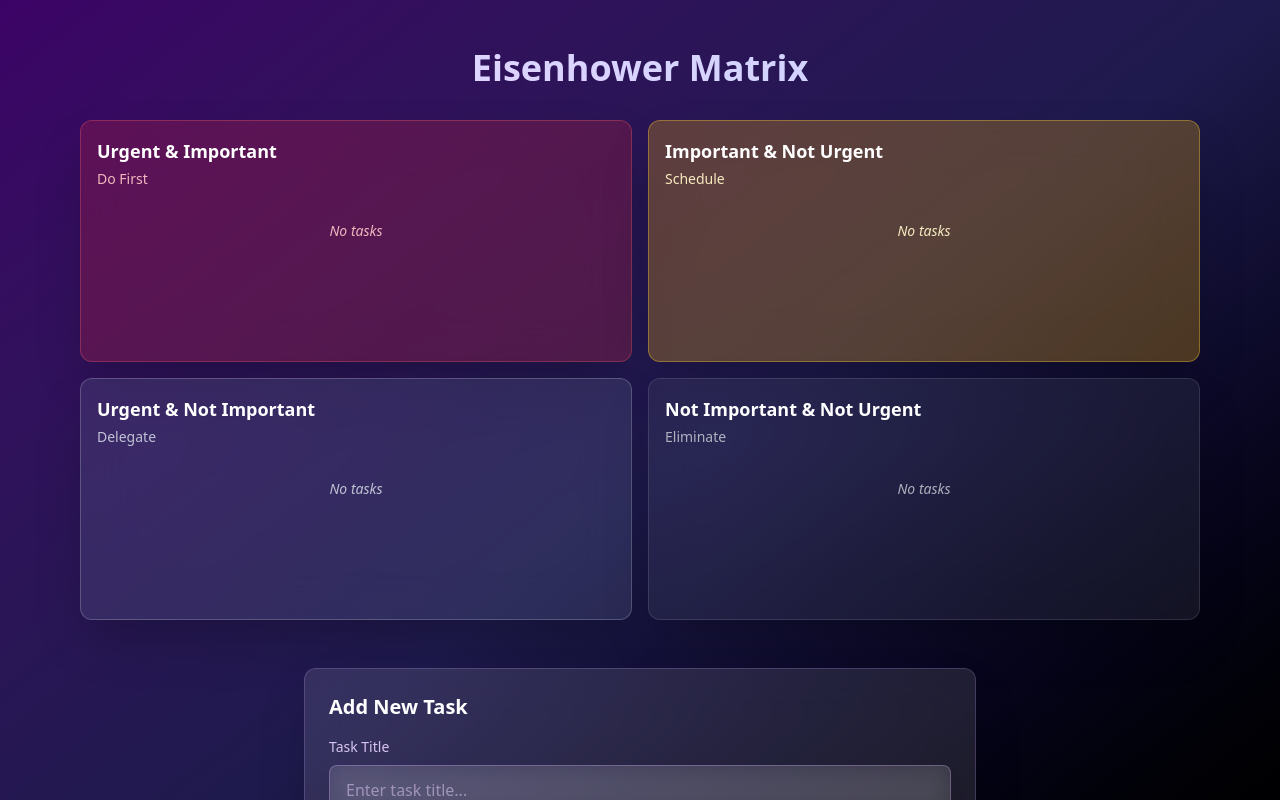
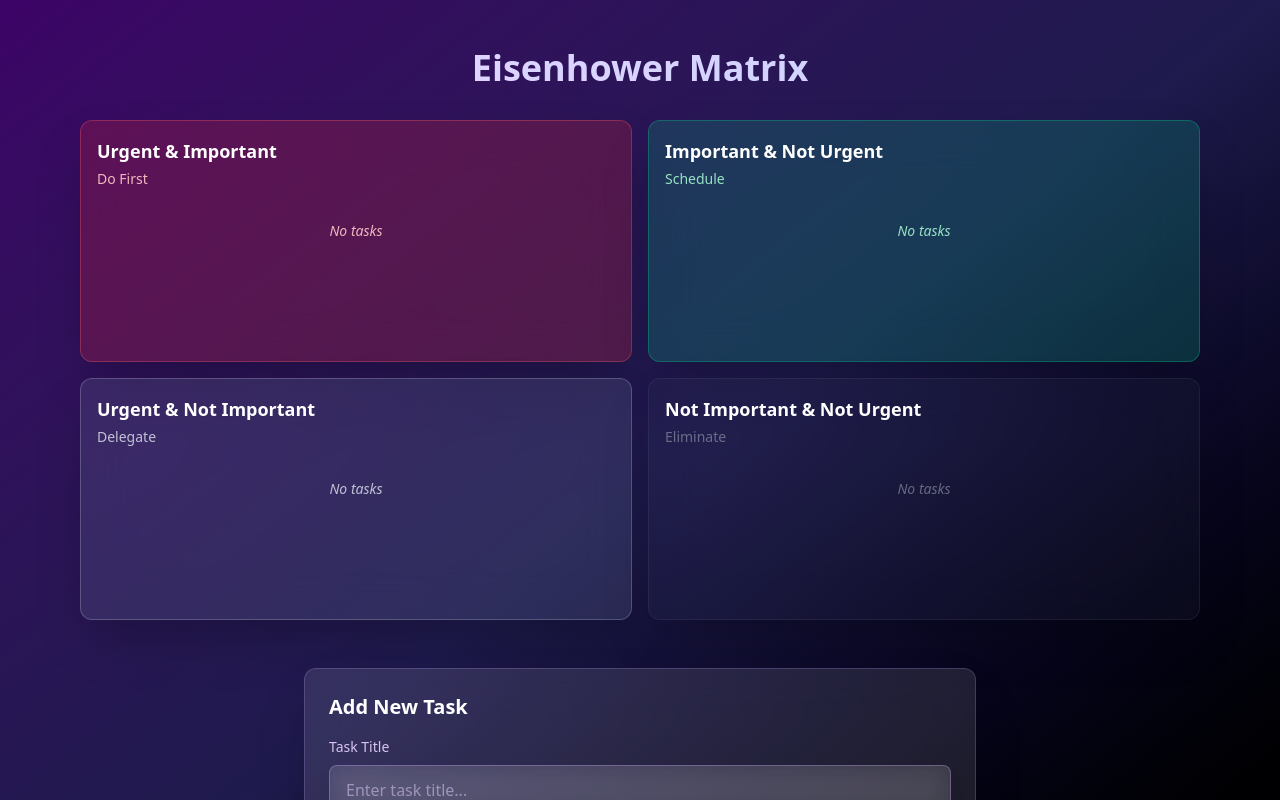
Before and after one commit to paasovaara/exec-dashboard, a React (Vite) app: page / in a window 1280 px wide. Shown: the top 800 px of the page. Built offline with nearby package versions, Linux system fonts and the light colour scheme.

Commit message:
more finetuning

```diff
--- a/src/components/MatrixQuadrant.tsx
+++ b/src/components/MatrixQuadrant.tsx
@@ -41,9 +41,9 @@ export const MatrixQuadrant = ({
       text: 'text-red-200/90',
     },
     'important-not-urgent': {
-      bg: 'bg-amber-400/25',
-      border: 'border-amber-300/35',
-      text: 'text-amber-100/95',
+      bg: 'bg-emerald-500/20',
+      border: 'border-emerald-400/30',
+      text: 'text-emerald-200/90',
     },
     'urgent-not-important': {
       bg: 'bg-slate-400/15',
@@ -51,9 +51,9 @@ export const MatrixQuadrant = ({
       text: 'text-slate-200/80',
     },
     'not-important-not-urgent': {
-      bg: 'bg-gray-500/15',
-      border: 'border-gray-400/20',
-      text: 'text-gray-300/80',
+      bg: 'bg-gray-600/10',
+      border: 'border-gray-500/15',
+      text: 'text-gray-400/60',
     },
   };
 
```
